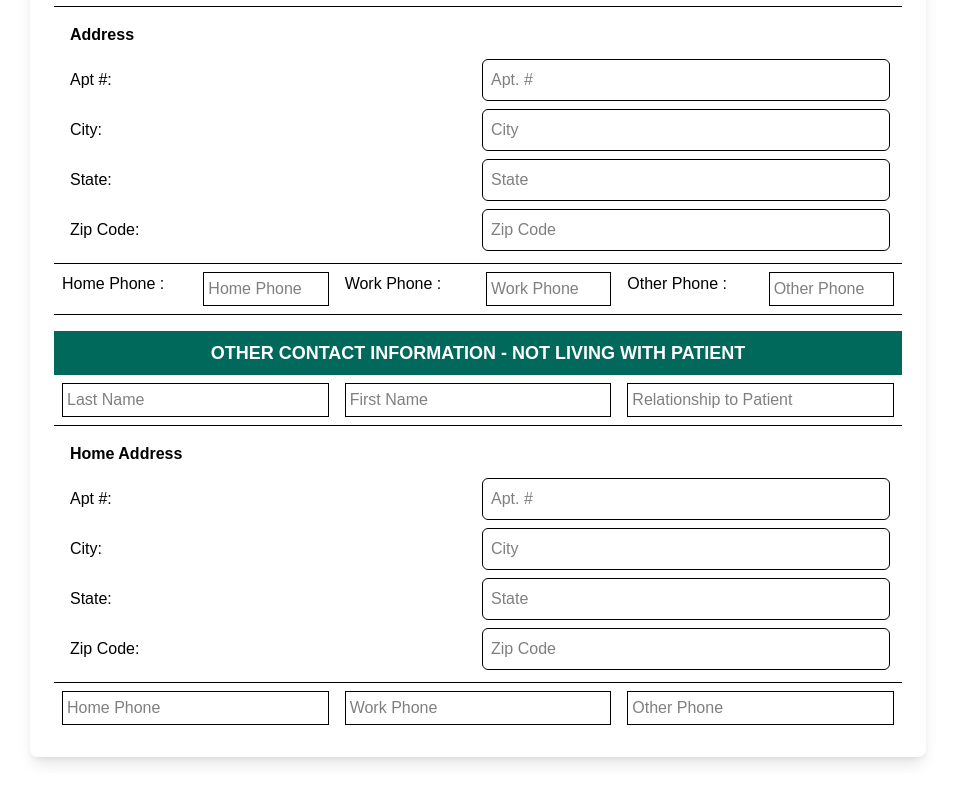
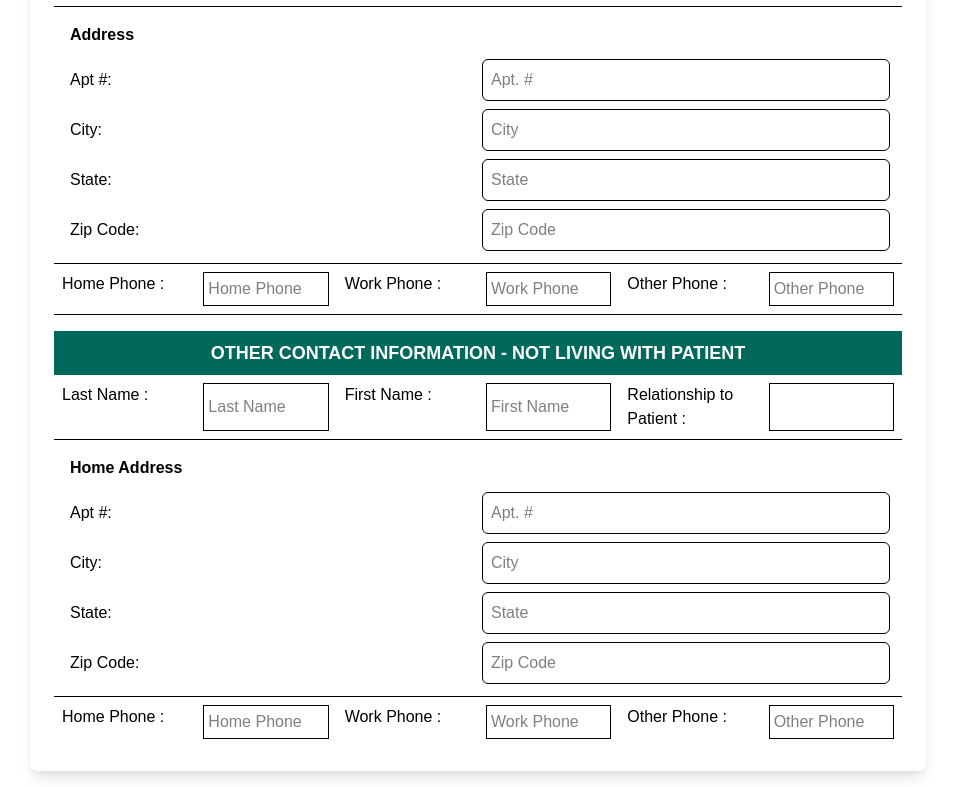
Before and after one commit to JoeyCollado/ehr, a Next.js app: page /pages/registration/personalInformation in a window 1280 px wide. Shown: the part 1674-2461 px from the top of the page, without its empty margins (162-1117 px from the left). Built offline with nearby package versions, Linux system fonts and the light colour scheme; no server answers.

Commit message:
fifth part done

```diff
--- a/app/pages/registration/personalInformation/page.tsx
+++ b/app/pages/registration/personalInformation/page.tsx
@@ -346,12 +346,15 @@ const Page = () => {
 
         {/* Fifth part */}
         <h2 className="text-lg font-bold bg-[#00695C] text-white p-2 mt-4 text-center">OTHER CONTACT INFORMATION - NOT LIVING WITH PATIENT</h2>
-        <div className="grid grid-cols-3 gap-4 border-b p-2">
-          <input className="border p-1" placeholder="Last Name" name="otherLastName"
+        <div className="grid grid-cols-6 gap-4 border-b p-2">
+              <h2>Last Name :</h2>
+              <input className="border p-1" placeholder="Last Name" name="otherLastName"
                  value={formData.otherLastName || ''} onChange={handleInputChange} disabled={!isEditing} />
+              <h2>First Name :</h2>
           <input className="border p-1" placeholder="First Name" name="otherFirstName"
                  value={formData.otherFirstName || ''} onChange={handleInputChange} disabled={!isEditing} />
-          <input className="border p-1" placeholder="Relationship to Patient" name="otherRelationship"
+              <h2>Relationship to Patient :</h2>
+          <input className="border p-1" placeholder="" name="otherRelationship"
                  value={formData.otherRelationship || ''} onChange={handleInputChange} disabled={!isEditing} />
         </div>
         <div className="grid grid-cols-2 gap-2 border-b p-3">
@@ -373,11 +376,14 @@ const Page = () => {
   <input className="border p-2 w-full rounded-md" placeholder="Zip Code" name="otherZip"
          value={formData.otherZip || ''} onChange={handleInputChange} readOnly={!isEditing} />
 </div>
-        <div className="grid grid-cols-3 gap-4  p-2">
+        <div className="grid grid-cols-6 gap-4  p-2">
+        <h2>Home Phone :</h2>
           <input className="border p-1" placeholder="Home Phone" name="otherHomePhone"
                  value={formData.otherHomePhone || ''} onChange={handleInputChange} readOnly={!isEditing}/>
+        <h2>Work Phone :</h2>
           <input className="border p-1" placeholder="Work Phone" name="otherWorkPhone"
                  value={formData.otherWorkPhone || ''} onChange={handleInputChange} readOnly={!isEditing}/>
+        <h2>Other Phone :</h2>
           <input className="border p-1" placeholder="Other Phone" name="otherOtherPhone"
                  value={formData.otherOtherPhone || ''} onChange={handleInputChange} readOnly={!isEditing}/>
         </div>
```
